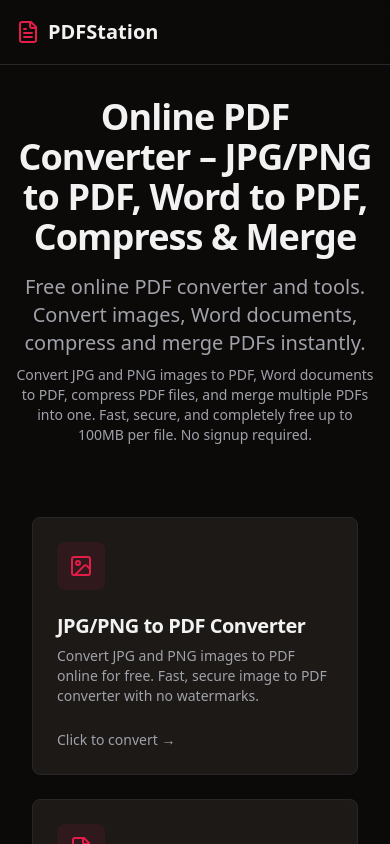
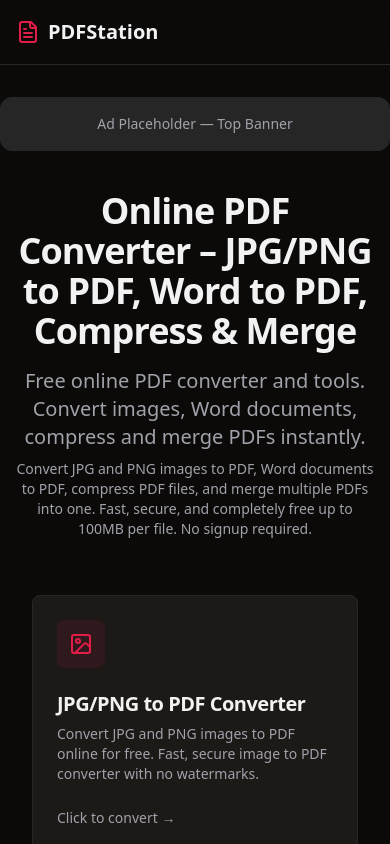
Before and after one commit to celsors-enfs/PDFStation, a React (Vite) app: page / in a window 390 px wide. Shown: the top 844 px of the page. Built offline with nearby package versions, Linux system fonts and the light colour scheme.

Commit message:
feat(ads): add Google Ad placeholder at the top of the homepage with responsive layout

```diff
--- /dev/null
+++ b/src/components/ads/AdTopBanner.tsx
@@ -0,0 +1,22 @@
+import React, { useEffect } from 'react';
+
+export const AdTopBanner: React.FC = () => {
+  useEffect(() => {
+    // FUTURE GOOGLE ADS SCRIPT
+    // const script = document.createElement("script");
+    // script.src = "https://pagead2.googlesyndication.com/pagead/js/adsbygoogle.js";
+    // script.async = true;
+    // document.body.appendChild(script);
+  }, []);
+
+  return (
+    <div className="w-full flex justify-center mt-4 mb-6">
+      <div
+        id="ad-top-banner"
+        className="w-full max-w-4xl bg-muted rounded-xl p-4 text-center text-sm text-muted-foreground border"
+      >
+        Ad Placeholder — Top Banner
+      </div>
+    </div>
+  );
+};
--- a/src/pages/HomePage.tsx
+++ b/src/pages/HomePage.tsx
@@ -4,6 +4,7 @@ import { Layout } from '@/layouts/Layout';
 import { PopularToolsGrid } from '@/components/PopularToolsGrid';
 import { FeaturesGrid } from '@/components/FeaturesGrid';
 import { AdPlaceholder } from '@/components/AdPlaceholder';
+import { AdTopBanner } from '@/components/ads/AdTopBanner';
 import { Seo } from '@/components/Seo';
 import { Shield, Lock, Zap, Users } from 'lucide-react';
 import { Card, CardContent } from '@/components/ui/card';
@@ -21,8 +22,13 @@ export const HomePage: React.FC = () => {
         canonical="/"
       />
 
+      {/* Top Banner Ad - positioned before hero section */}
+      <div className="pt-4">
+        <AdTopBanner />
+      </div>
+
       {/* Hero Section */}
-      <section className="py-8 md:py-12">
+      <section className="py-4 md:py-8">
         <div className="container mx-auto px-4">
           <div className="max-w-4xl mx-auto text-center">
             <h1 className="text-4xl md:text-5xl lg:text-6xl font-bold tracking-tight mb-4">
```
